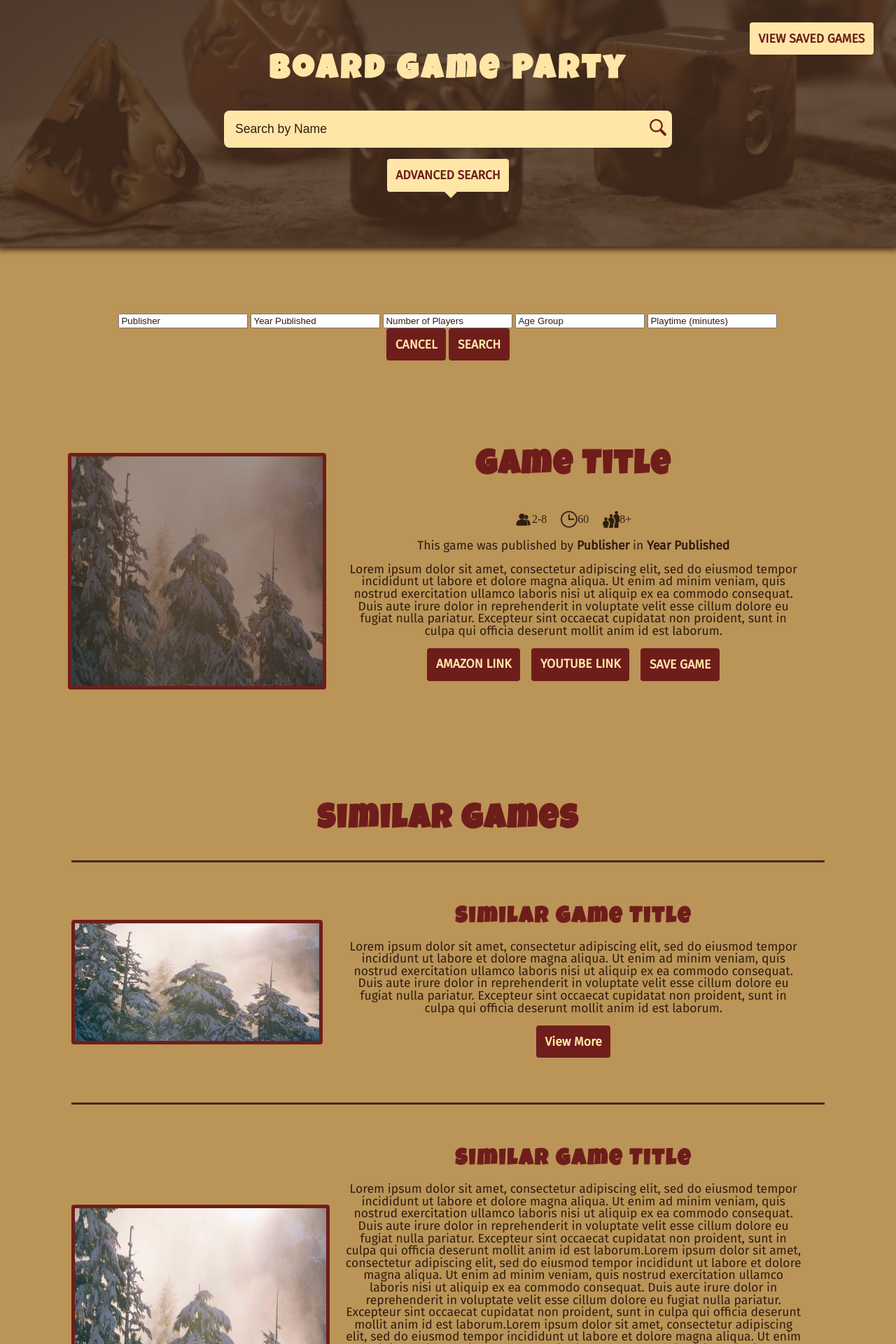
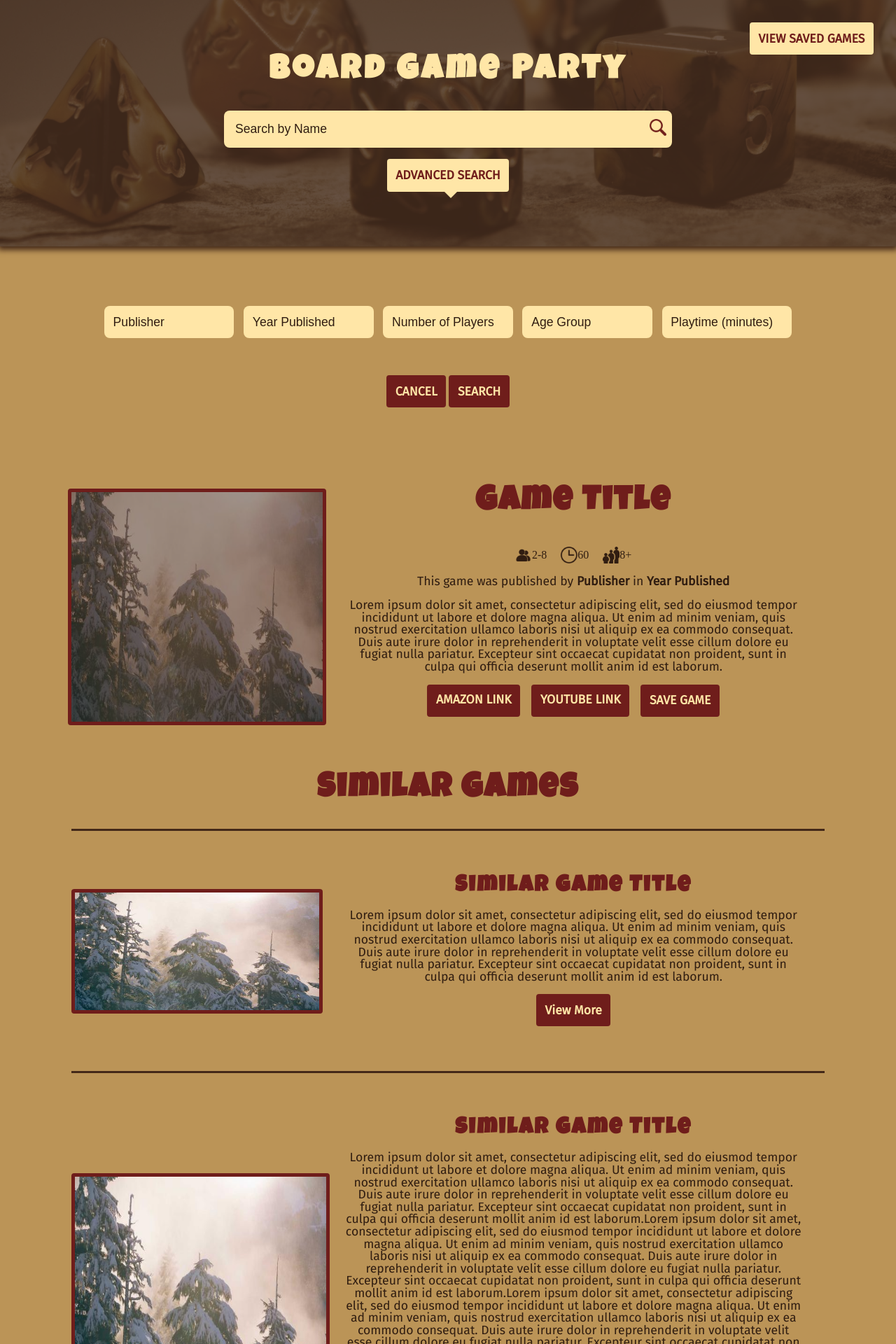
Before and after one commit to CaldwellDerek/bgp, a PHP site: page / in a window 1280 px wide. Shown: the top 1920 px of the page at 70% size. Run offline with PHP 8.4, Linux system fonts and the light colour scheme.

Commit message:
advanced search form styling

```diff
--- a/css/index.css
+++ b/css/index.css
@@ -53,7 +53,7 @@ body {
     display: grid;
     grid-template-rows: 22rem auto auto auto 5rem;
     grid-template-columns: 8% 84% 8%;
-    row-gap: 6rem;
+    /* row-gap: 6rem; */
 }
 
 span {
@@ -239,7 +239,20 @@ input::placeholder {
     align-items: center;
 }
 
+.advanced-search-form {
+    margin: 5rem auto 3rem;
+}
 
+.advanced-search {
+    width: 10rem;
+    padding: 0.8rem;
+    border-radius: 0.5rem;
+    margin: 0.3rem;
+}
+
+.advanced-search-buttons {
+    margin-bottom: 5rem;
+}
 
 /* Game Content ------------------------------------------------------------------------------------ */
 
--- a/index.html
+++ b/index.html
@@ -33,12 +33,12 @@
         <button type="button" id="advanced-search" class="btn">ADVANCED SEARCH</button>
     </header>
     <div class="advanced-search-container">
-      <form class="advance-search-form">
-        <input type="text" placeholder="Publisher">
-        <input type="text" placeholder="Year Published">
-        <input type="text" placeholder="Number of Players">
-        <input type="text" placeholder="Age Group">
-        <input type="text" placeholder="Playtime (minutes)">
+      <form class="advanced-search-form">
+        <input class="search-bar advanced-search" type="text" placeholder="Publisher">
+        <input class="search-bar advanced-search" type="text" placeholder="Year Published">
+        <input class="search-bar advanced-search" type="text" placeholder="Number of Players">
+        <input class="search-bar advanced-search" type="text" placeholder="Age Group">
+        <input class="search-bar advanced-search" type="text" placeholder="Playtime (minutes)">
       </form>
       <div class="advanced-search-buttons">
         <button type="button" class="btn">CANCEL</button>
```
